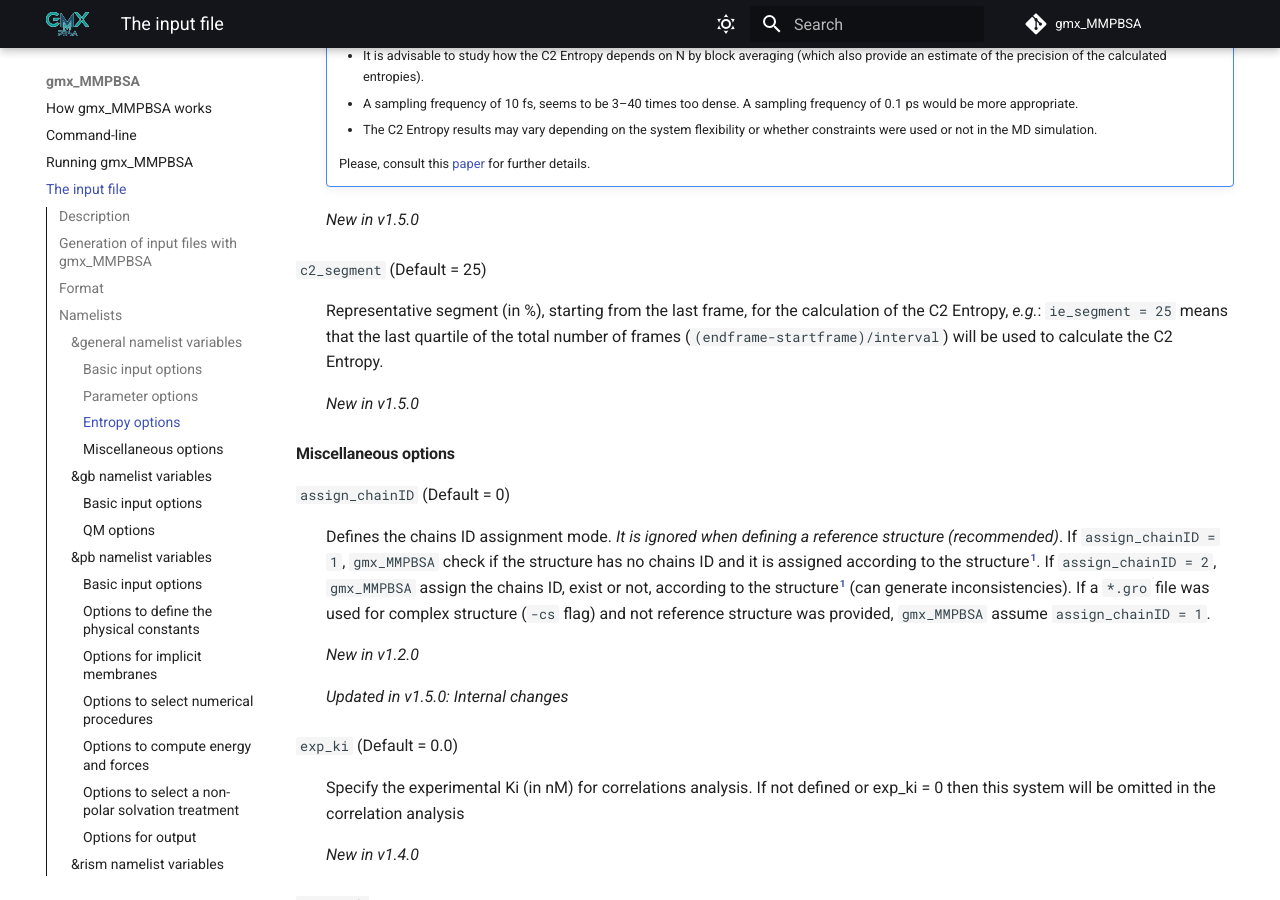
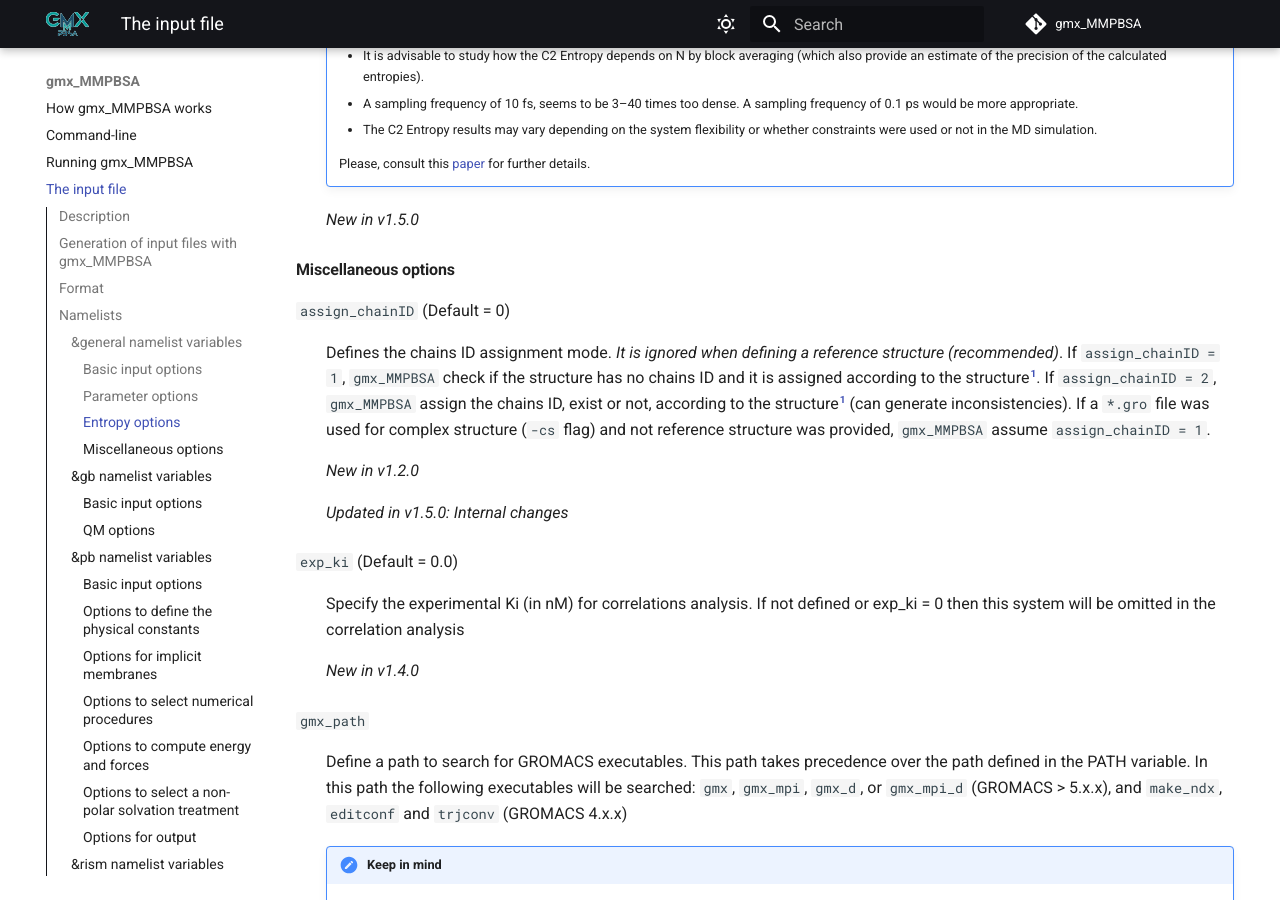
Before and after one commit to Valdes-Tresanco-MS/gmx_MMPBSA, an MkDocs documentation site: the page built from docs/input_file.md, in a window 1280 px wide and 900 px high, scrolled down 7475 px. Built offline with MkDocs 1.6.1 and Material for MkDocs 9.7.7, drawn with Linux system fonts in a browser that asks for light colours; comment, search, counter and statistics services are not loaded.

Commit message:
update doc

```diff
--- a/docs/input_file.md
+++ b/docs/input_file.md
@@ -13,8 +13,7 @@ on GROMACS *.mdp files. The input file contains sections called `namelist` where
 calculation. The allowed namelists are:
 
 - [`&general`](input_file.md#general-namelist-variables): contains variables that apply to all aspects of the
-  calculation or
-parameters required for building AMBER topologies from GROMACS files.
+calculation or parameters required for building AMBER topologies from GROMACS files.
 - [`&gb`](input_file.md#gb-namelist-variables): unique variables to Generalized Born (GB) calculations
 - [`&pb`](input_file.md#pb-namelist-variables): unique variables to Poisson Boltzmann (PB) calculations
 - [`&rism`](input_file.md#rism-namelist-variables): unique variables to 3D-RISM calculations
@@ -353,14 +352,6 @@ Interaction Entropy, _e.g._: `ie_segment = 25` means that the last quartile of t
 
   [10]: https://pubs.acs.org/doi/full/10.1021/acs.jctc.1c00374
   [11]: https://pubs.acs.org/doi/full/10.1021/acs.jctc.8b00418
-
-
-`c2_segment` (Default = 25)
-:    Representative segment (in %), starting from the last frame, for the calculation of the
-C2 Entropy, _e.g._: `ie_segment = 25` means that the last quartile of the total number of frames
-(`(endframe-startframe)/interval`) will be used to calculate the C2 Entropy.
-
-    _New in v1.5.0_
 
 #### **Miscellaneous options**
 
```
Also changed, not shown: docs/examples/Entropy_calculations/C2_Entropy/README.md (+2 -2 lines), 1 other file.
